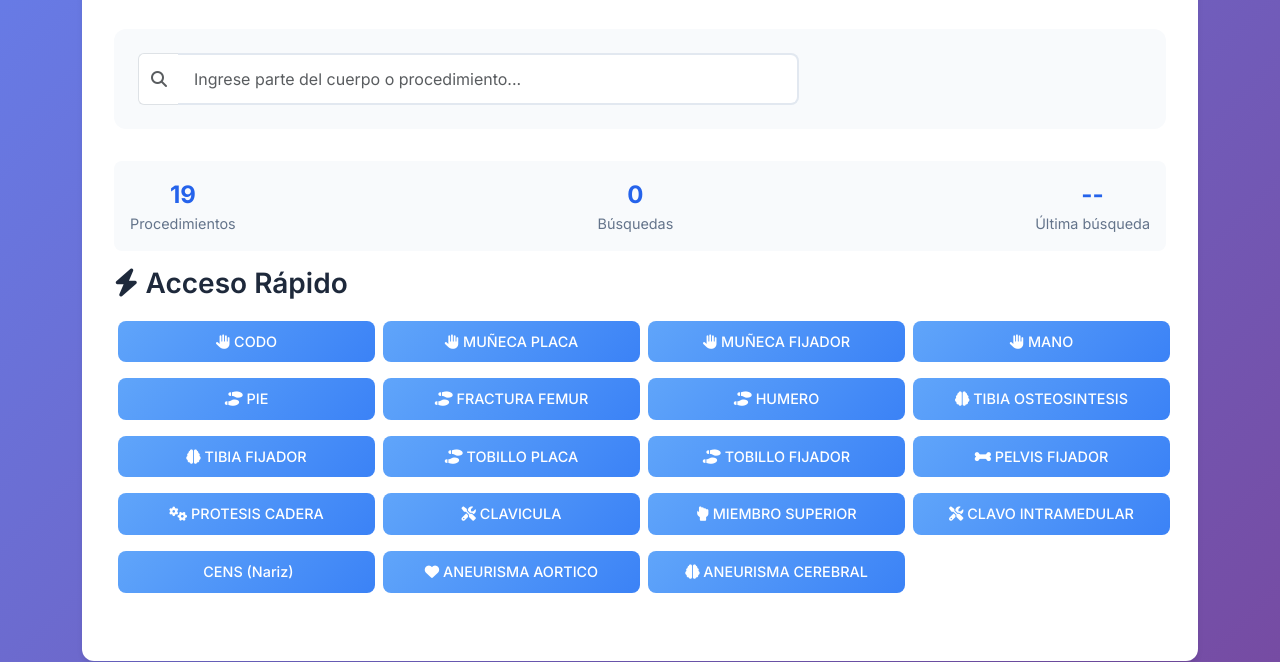
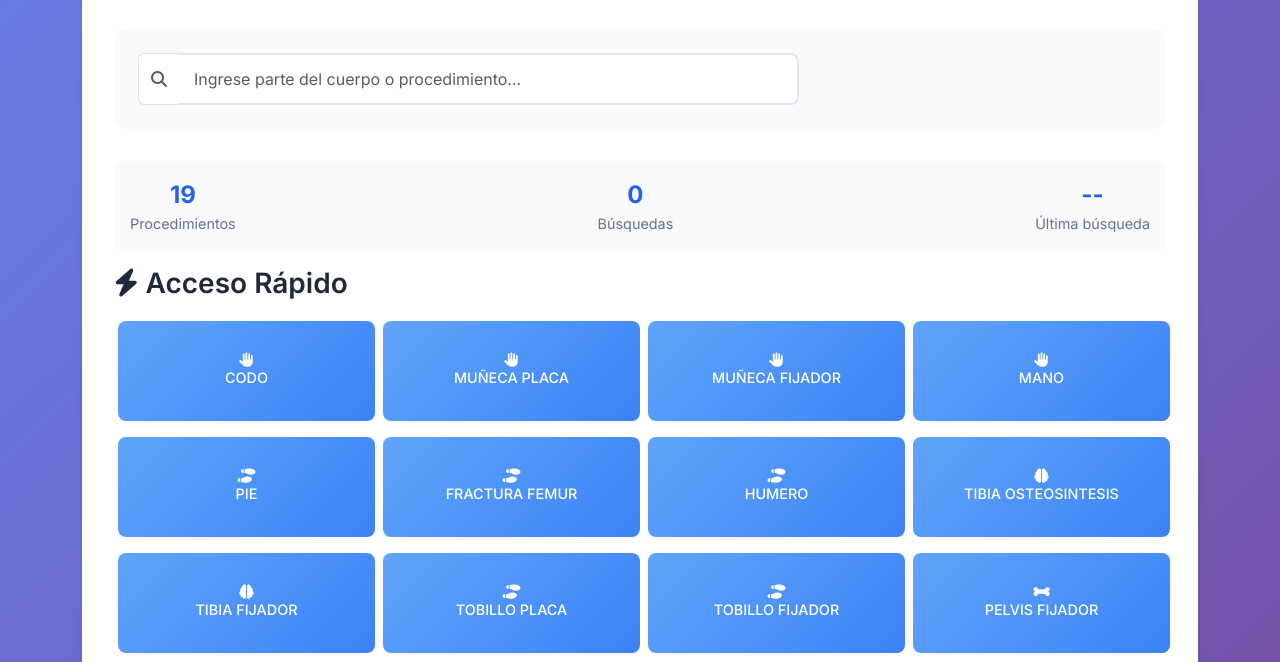
Before and after one commit to TCAE-DUE/esterilizacion, a plain HTML site: page Buscaurgencias.html in a window 1280 px wide. Shown: the part 137-799 px from the top of the page. Drawn offline with nearby package versions, Linux system fonts and the light colour scheme.

Commit message:
Update styles.css

```diff
--- a/static/styles.css
+++ b/static/styles.css
@@ -12,7 +12,15 @@
         * {
             box-sizing: border-box;
         }
-
+/* tamaño unificado de botones */
+.btn-quick {
+  height: 100px;
+  display: flex;
+  flex-direction: column;
+  justify-content: center;
+  align-items: center;
+  text-align: center;
+}
         body {
             font-family: 'Inter', -apple-system, BlinkMacSystemFont, sans-serif;
             background: linear-gradient(135deg, #667eea 0%, #764ba2 100%);
```
